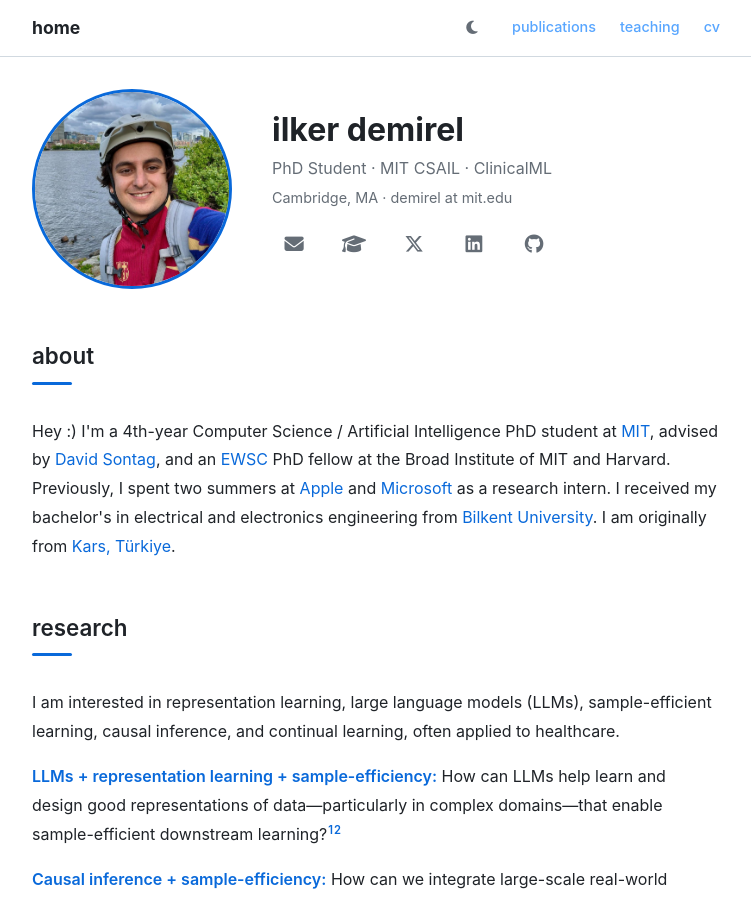
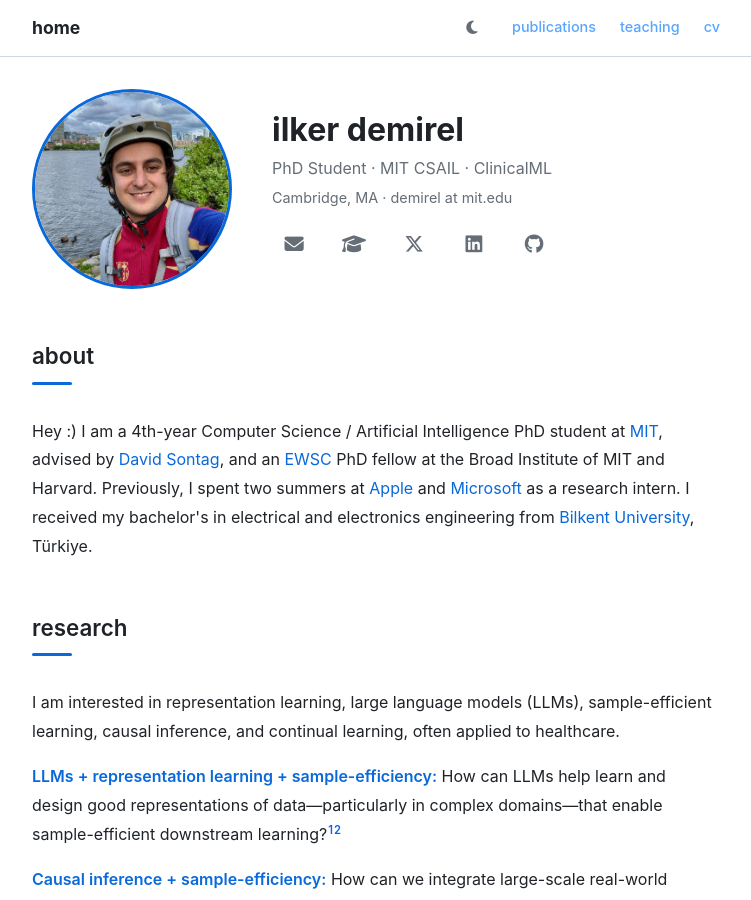
Before and after one commit to demireal/demireal.github.io, a Jekyll site: the page built from index.html, in a window 1280 px wide and 900 px high. Shown: the whole window, without its empty margins (264-1015 px from the left). Built offline with Jekyll 4.4.1, drawn with Linux system fonts in a browser that asks for light colours.

Commit message:
Update index.html

```diff
--- a/index.html
+++ b/index.html
@@ -26,14 +26,13 @@ title: ""
 <section class="section">
   <h2 class="section__heading">about</h2>
   <p>
-    Hey :) I'm a 4th-year Computer Science / Artificial Intelligence PhD student at <a href="https://www.csail.mit.edu">MIT</a>,
+    Hey :) I am a 4th-year Computer Science / Artificial Intelligence PhD student at <a href="https://www.csail.mit.edu">MIT</a>,
     advised by <a href="http://clinicalml.org">David Sontag</a>, and an
     <a href="https://www.ericandwendyschmidtcenter.org">EWSC</a> PhD fellow at
     the Broad Institute of MIT and Harvard. Previously, I spent two summers at
     <a href="https://machinelearning.apple.com">Apple</a> and
     <a href="https://www.microsoft.com/en-us/research/about-microsoft-research/">Microsoft</a> as a research intern.
-    I received my bachelor's in electrical and electronics engineering from <a href="https://www.bilkent.edu.tr">Bilkent University</a>.
-    I am originally from <a href="https://en.wikipedia.org/wiki/Kars">Kars, Türkiye</a>.
+    I received my bachelor's in electrical and electronics engineering from <a href="https://www.bilkent.edu.tr">Bilkent University</a>, Türkiye.
   </p>
 </section>
 
```
